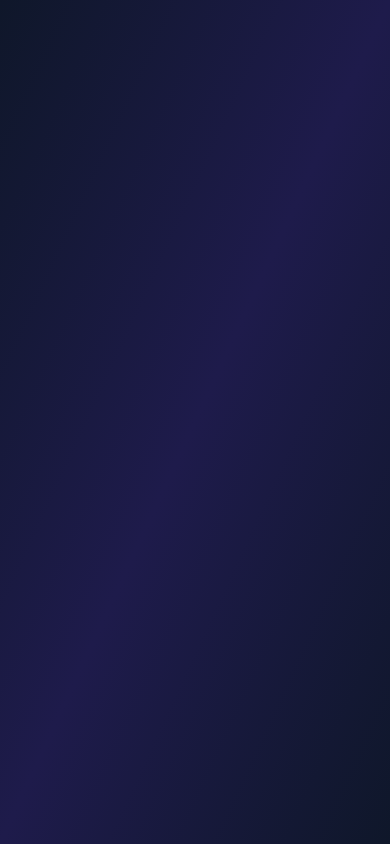
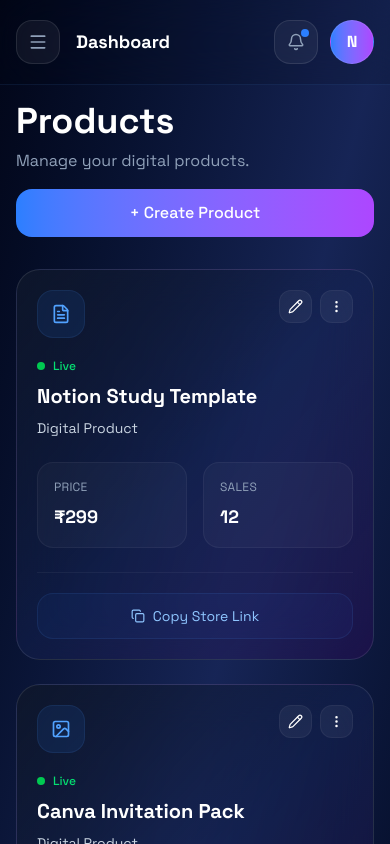
Before and after one commit to nishalcode0/dropsocket, a React (Vite) app in the folder frontend/: page /dashboard/products in a window 390 px wide. Before the commit this address had no page. Shown: the top 844 px of the page. Built offline with nearby package versions, Linux system fonts and the light colour scheme.

Commit message:
Tweaked Dashboard UI for mobile responsiveness and built Products page

```diff
--- a/frontend/src/App.jsx
+++ b/frontend/src/App.jsx
@@ -5,6 +5,7 @@ import PrivacyPolicy from './pages/PrivacyPolicy.jsx'
 import TermsOfService from './pages/TermsOfService.jsx'
 import BetaAccess from './pages/BetaAccess.jsx';
 import Dashboard from './pages/dashboard/Dashboard.jsx'
+import Products from './pages/dashboard/Products.jsx'
 
 export default function App(){
   return (
@@ -15,6 +16,7 @@ export default function App(){
         <Route path="/terms" element={<TermsOfService />} />
         <Route path="/beta-access" element={<BetaAccess />} />
         <Route path="/dashboard" element={<Dashboard />} />
+        <Route path="dashboard/products" element={<Products />} />
       </Routes>
     </BrowserRouter>
   )
--- a/frontend/src/components/dashboard/DashboardHome.jsx
+++ b/frontend/src/components/dashboard/DashboardHome.jsx
@@ -26,7 +26,7 @@ export default function DashboardHome() {
 
         {/* Header */}
         <div>
-          <h1 className="text-4xl font-bold text-white">
+          <h1 className="text-3xl md:text-4xl font-bold">
             Welcome Back
           </h1>
 
@@ -36,7 +36,7 @@ export default function DashboardHome() {
         </div>
 
         {/* Stats */}
-        <div className="grid grid-cols-1 md:grid-cols-2 xl:grid-cols-4 gap-6">
+        <div className="grid grid-cols-2 xl:grid-cols-4 gap-4 md:gap-6">
           <DashboardStats
             title="Revenue"
             value="₹12,450"
--- a/frontend/src/components/dashboard/DashboardLayout.jsx
+++ b/frontend/src/components/dashboard/DashboardLayout.jsx
@@ -1,20 +1,31 @@
+import { useState } from 'react';
+
 import DashboardSidebar from './DashboardSidebar.jsx';
 import DashboardNavbar from './DashboardNavbar.jsx';
 
 export default function DashboardLayout({ children }) {
-   return (
+  const [sidebarOpen, setSidebarOpen] = useState(false);
+
+  return (
     <div className="min-h-screen bg-linear-to-br from-slate-950 via-blue-950 to-slate-950 text-white">
-      <div className="flex">
-        <DashboardSidebar />
 
-        <div className="flex-1 ml-64">
-          <DashboardNavbar />
+      <DashboardSidebar
+        sidebarOpen={sidebarOpen}
+        setSidebarOpen={setSidebarOpen}
+      />
 
-          <main className="p-8">
-            {children}
-          </main>
-        </div>
+      <div className="flex-1 lg:ml-64">
+
+        <DashboardNavbar
+          setSidebarOpen={setSidebarOpen}
+        />
+
+        <main className="p-4 md:p-6 lg:p-8">
+          {children}
+        </main>
+
       </div>
+
     </div>
   );
 }
--- a/frontend/src/components/dashboard/DashboardNavbar.jsx
+++ b/frontend/src/components/dashboard/DashboardNavbar.jsx
@@ -1,24 +1,49 @@
-import { Bell } from "lucide-react";
+import { Bell, Menu } from "lucide-react";
 
-export default function DashboardNavbar() {
+export default function DashboardNavbar({
+  setSidebarOpen,
+}) {
   return (
     <header className="sticky top-0 z-20 border-b border-blue-400/10 backdrop-blur-xl bg-black/10">
 
-      <div className="flex items-center justify-between px-8 py-5">
+      <div className="flex items-center justify-between px-4 md:px-8 py-5">
 
         {/* Left Side */}
+        <div className="flex items-center gap-4">
+
+          <button
+            onClick={() => setSidebarOpen(true)}
+            className="
+              lg:hidden
+              w-11
+              h-11
+              rounded-2xl
+              bg-white/5
+              border
+              border-white/10
+              flex
+              items-center
+              justify-center
+              text-slate-400
+            "
+          >
+            <Menu size={20} />
+          </button>
+
           <div>
-          <h2 className="text-xl font-semibold text-white">
+            <h2 className="text-lg md:text-xl font-semibold text-white">
               Dashboard
             </h2>
 
-          <p className="text-sm text-slate-500 mt-1">
+            <p className="hidden md:block text-sm text-slate-500 mt-1">
               Manage your products, orders and store.
             </p>
           </div>
 
+        </div>
+
         {/* Right Side */}
-        <div className="flex items-center gap-4">
+        <div className="flex items-center gap-3 md:gap-4">
 
           <button
             className="
@@ -41,7 +66,8 @@ export default function DashboardNavbar() {
           >
             <Bell size={18} />
 
-            <span className="
+            <span
+              className="
                 absolute
                 top-2
                 right-2
@@ -49,10 +75,12 @@ export default function DashboardNavbar() {
                 h-2
                 rounded-full
                 bg-blue-500
-            " />
+              "
+            />
           </button>
 
-          <div className="
+          <div
+            className="
               w-11
               h-11
               rounded-full
@@ -66,7 +94,8 @@ export default function DashboardNavbar() {
               text-white
               border
               border-white/10
-          ">
+            "
+          >
             N
           </div>
 
--- a/frontend/src/components/products/ProductCard.jsx
+++ b/frontend/src/components/products/ProductCard.jsx
@@ -0,0 +1,184 @@
+import {
+  FileText,
+  Image,
+  BookOpen,
+  Pencil,
+  MoreVertical,
+  Copy,
+} from 'lucide-react';
+
+export default function ProductCard({ product }) {
+  const getProductIcon = (type) => {
+    switch (type) {
+      case 'notion':
+        return <FileText size={20} />;
+      case 'canva':
+        return <Image size={20} />;
+      case 'ebook':
+        return <BookOpen size={20} />;
+      default:
+        return <FileText size={20} />;
+    }
+  };
+
+  return (
+    <div
+      className="
+      rounded-3xl
+  border
+  border-white/10
+  bg-linear-to-br
+  from-slate-900/90
+  via-blue-950/40
+  to-purple-950/30
+  backdrop-blur-xl
+  p-5 md:p-6
+  hover:border-blue-400/20
+  transition-all
+  duration-300
+      "
+    >
+      {/* Top Section */}
+      <div className="flex items-start justify-between">
+
+        <div className="
+          w-12
+          h-12
+          rounded-2xl
+          bg-blue-500/10
+          border
+          border-blue-400/10
+          flex
+          items-center
+          justify-center
+          text-blue-400
+        ">
+          {getProductIcon(product.type)}
+        </div>
+
+        <div className="flex items-center gap-2">
+
+          <button
+            className="
+            p-2
+            rounded-xl
+            border
+            border-white/5
+            bg-white/5
+            hover:bg-white/10
+            transition-all
+            "
+          >
+            <Pencil size={15} />
+          </button>
+
+          <button
+            className="
+            p-2
+            rounded-xl
+            border
+            border-white/5
+            bg-white/5
+            hover:bg-white/10
+            transition-all
+            "
+          >
+            <MoreVertical size={15} />
+          </button>
+
+        </div>
+      </div>
+
+      {/* Product Info */}
+      <div className="mt-5">
+
+        <div className="flex items-center gap-2 mb-2">
+
+          <div className="w-2 h-2 rounded-full bg-green-500" />
+
+          <span className="text-xs text-green-400 font-medium">
+            Live
+          </span>
+
+        </div>
+
+        <h3 className="text-xl font-semibold text-white">
+          {product.name}
+        </h3>
+
+        <p className="text-sm text-slate-300 mt-2">
+          Digital Product
+        </p>
+
+      </div>
+
+      {/* Metrics */}
+      <div className="grid grid-cols-2 gap-4 mt-6">
+
+        <div
+          className="
+          rounded-2xl
+          border
+          border-white/5
+          bg-white/[0.03]
+          p-4
+          "
+        >
+          <p className="text-xs text-slate-400 uppercase tracking-wide">
+            Price
+          </p>
+
+          <p className="text-lg font-semibold text-white mt-2">
+            {product.price}
+          </p>
+        </div>
+
+        <div
+          className="
+          rounded-2xl
+          border
+          border-white/5
+          bg-white/[0.03]
+          p-4
+          "
+        >
+          <p className="text-xs text-slate-400 uppercase tracking-wide">
+            Sales
+          </p>
+
+          <p className="text-lg font-semibold text-white mt-2">
+            {product.sales}
+          </p>
+        </div>
+
+      </div>
+
+      {/* Footer */}
+      <div className="mt-6 pt-5 border-t border-white/5">
+
+        <button
+          className="
+          w-full
+          flex
+          items-center
+          justify-center
+          gap-2
+          rounded-2xl
+          border
+          border-blue-400/10
+          bg-blue-500/5
+          py-3
+          text-sm
+          text-blue-300
+          hover:bg-blue-500/10
+          transition-all
+          "
+        >
+          <Copy size={14} />
+          Copy Store Link
+        </button>
+
+      </div>
+    </div>
+  );
+}
--- a/frontend/src/components/products/ProductTable.jsx
+++ b/frontend/src/components/products/ProductTable.jsx
@@ -0,0 +1,108 @@
+import ProductCard from './ProductCard';
+
+export default function ProductTable() {
+  const products = [
+    {
+      id: 1,
+      name: 'Notion Study Template',
+      price: '₹299',
+      sales: 12,
+      type: 'notion',
+      status: 'live',
+    },
+    {
+      id: 2,
+      name: 'Canva Invitation Pack',
+      price: '₹499',
+      sales: 8,
+      type: 'canva',
+      status: 'live',
+    },
+    {
+      id: 3,
+      name: 'Productivity Ebook Bundle',
+      price: '₹199',
+      sales: 5,
+      type: 'ebook',
+      status: 'live',
+    },
+  ];
+
+  if (products.length === 0) {
+    return (
+      <div
+        className="
+        rounded-3xl
+        border
+        border-white/10
+        bg-white/5
+        backdrop-blur-xl
+        p-12
+        text-center
+      "
+      >
+        <div
+          className="
+          w-20
+          h-20
+          mx-auto
+          rounded-3xl
+          bg-blue-500/10
+          flex
+          items-center
+          justify-center
+          text-3xl
+          mb-6
+        "
+        >
+          📦
+        </div>
+
+        <h2 className="text-2xl font-semibold text-white">
+          No Products Yet
+        </h2>
+
+        <p className="text-slate-400 mt-3 max-w-md mx-auto">
+          Create your first digital product and start selling
+          through your DropSocket storefront.
+        </p>
+
+        <button
+          className="
+          mt-6
+          px-6
+          py-3
+          rounded-2xl
+          bg-linear-to-r
+          from-blue-500
+          to-purple-500
+          font-medium
+          hover:opacity-90
+          transition-all
+        "
+        >
+          Create First Product
+        </button>
+      </div>
+    );
+  }
+
+  return (
+    <div
+      className="
+      grid
+  grid-cols-1
+  md:grid-cols-2
+  xl:grid-cols-3
+  gap-6
+    "
+    >
+      {products.map((product) => (
+        <ProductCard
+          key={product.id}
+          product={product}
+        />
+      ))}
+    </div>
+  );
+}
--- a/frontend/src/pages/dashboard/Products.jsx
+++ b/frontend/src/pages/dashboard/Products.jsx
@@ -0,0 +1,42 @@
+import DashboardLayout from '../../components/dashboard/DashboardLayout';
+import ProductTable from '../../components/products/ProductTable';
+
+export default function Products() {
+  return (
+    <DashboardLayout>
+      <div className="space-y-8">
+
+        <div className="flex flex-col gap-4 md:flex-row md:items-center md:justify-between">
+
+          <div>
+            <h1 className="text-4xl font-bold text-white">
+              Products
+            </h1>
+
+            <p className="text-slate-400 mt-2">
+              Manage your digital products.
+            </p>
+          </div>
+
+          <button className="
+              w-full
+    md:w-auto
+    px-5
+    py-3
+    rounded-2xl
+    bg-linear-to-r
+    from-blue-500
+    to-purple-500
+    font-medium
+          ">
+            + Create Product
+          </button>
+
+        </div>
+
+        <ProductTable />
+
+      </div>
+    </DashboardLayout>
+  );
+}
```
Also changed, not shown: frontend/src/components/dashboard/DashboardSidebar.jsx (+104 -16 lines), frontend/src/components/dashboard/DashboardStats.jsx (+22 -39 lines), frontend/src/pages/dashboard/StorePrev.jsx (added). Lines whose indentation alone changed are shown as unchanged.
